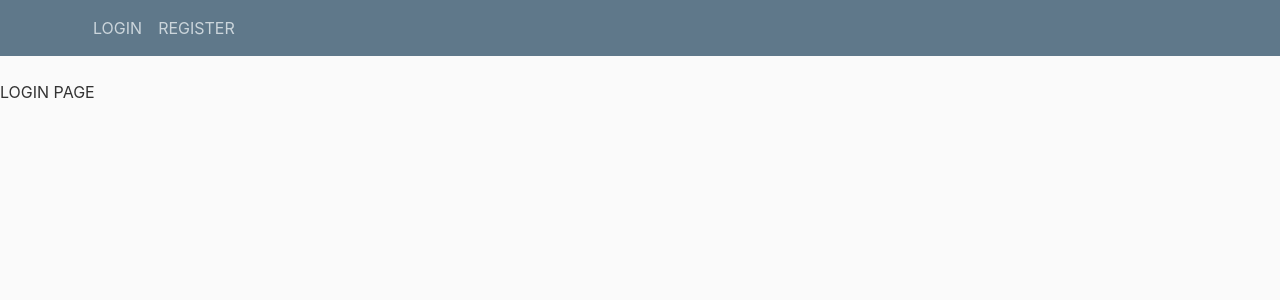
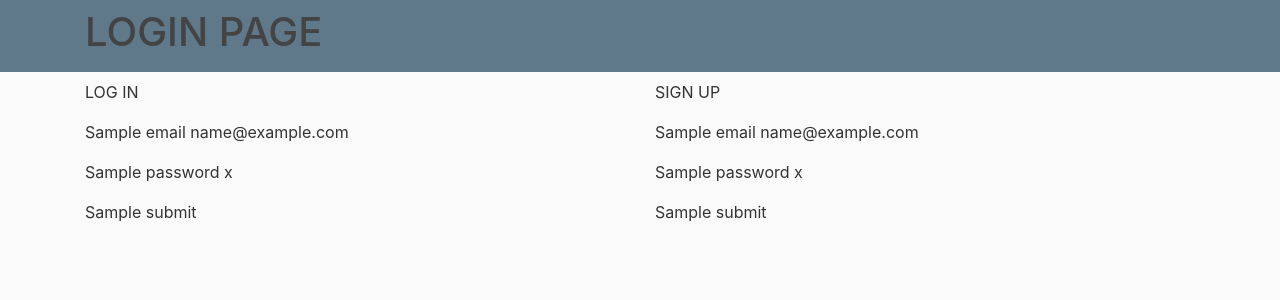
Before and after one commit to CSMaris/ProjectInfoSystems, a Flask app: template templates/login.html in a window 1280 px wide. Shown: the top 300 px of the page. Run offline with Flask 2, Linux system fonts and the light colour scheme; the template is opened without the code that fills it: most values are stand-ins (such as "Sample title", 1, 10 or a date in 2020); some libraries are stand-ins or nearby versions.

Commit message:
Commit 24/11/2018 2

```diff
--- a/app.py
+++ b/app.py
@@ -2,23 +2,29 @@ from flask import Flask, request, url_for, render_template, session, redirect
 from forms import loginForm, signupForm
 
 app = Flask(__name__)
+app.config['SECRET_KEY'] = "vjhbgkyutgum"
 
 
 @app.route('/')
 def hello_world():
-    return render_template("layout.html")
+    return render_template("homeC.html")
 
-@app.route('/loginPage')
+@app.route('/loginPage', methods=['POST', 'GET'])
 def log():
     form1=loginForm()
     form2=signupForm()
-    #if form1.validate_on_submit():
+    namePage1=""
+    namePage2=""
+    if form1.validate_on_submit():
+        session['email1'] = form1.email.data
+        session['password1'] = form1.password.data
 
-    #elif form2.validate_on_submit():
+    if form2.validate_on_submit():
+        session['email2'] = form2.email.data
+        session['password2'] = form2.password.data
 
 
-
-    return "YOU LOGGED"
+    return render_template('login.html', form1=form1,form2=form2, namePage1=session.get('email1', False) )
 
 
 if __name__ == '__main__':
--- a/forms.py
+++ b/forms.py
@@ -2,10 +2,12 @@ from flask_wtf import FlaskForm
 from wtforms import SubmitField, PasswordField, StringField
 from wtforms.validators import Email, DataRequired, Length
 
+
 class loginForm(FlaskForm):
     email = StringField('Email:', validators=[DataRequired(), Email()])
-    password = PasswordField('Password',validators= [DataRequired()])
+    password = PasswordField('Password',validators= [DataRequired(), Length(min=8, max=20)])
     submit=SubmitField('Log in')
+
 
 class signupForm(FlaskForm):
     email = StringField('Email:', validators=[DataRequired(), Email()])
--- a/static/style.css
+++ b/static/style.css
@@ -7,6 +7,7 @@ body {
 h1, h2, h3, h4, h5, h6 {
   color: #444444;
 }
+
 
 .bg-steel {
   background-color: #5f788a;
--- a/templates/login.html
+++ b/templates/login.html
@@ -10,17 +10,59 @@
 <header class="site-header">
    <nav class="navbar navbar-expand-md navbar-dark bg-steel fixed-top">
     <div class="container">
-      <div class="collapse navbar-collapse" id="navbarToggle">
-       <div class="navbar-nav">
-          <a class="nav-item nav-link" href="/login">LOGIN</a>
-          <a class="nav-item nav-link" href="/register">REGISTER</a>
-        </div>
-
-      </div>
+        <h1> LOGIN PAGE</h1>
     </div>
    </nav>
 </header>
-LOGIN PAGE
+<div class="container">
+<div class="row">
+<div class="col-md">
+<p>LOG IN</p>
+{% if namePage %}
+    <p>LOGGED</p> <!-- will be shown only if validated->
+{% else %}
+ <form method="post" action="">
+
+   {{ form1.email.label }}
+   {{ form1.email }}
+    <p></p>
+   {{ form1.password.label }}
+
+    {%  if form1.password.errors%}<!-- whether there are errors in the name inputfield I can tell them to the user-->
+    {{ form1.password }}
+      {% for error in form1.password.errors %}
+        <p>{{ error }}</p>
+      {% endfor %}
+    {% else %}
+        {{ form1.password }}
+    {% endif %}
+
+
+    <p></p>
+
+
+    <p></p>
+    {{ form1.submit }}
+
+
+
+
+</form>
+{% endif %}
+</div>
+<div class="col-md">
+    <p>SIGN UP</p>
+     {{ form2.email.label }}
+   {{ form2.email }}
+    <p></p>
+   {{ form2.password.label }}
+    {{ form2.password }}
+      <p></p>
+    {{ form2.submit }}
+
+</div>
+</div>
+</div>
 
 </body>
 <script src="https://code.jquery.com/jquery-3.3.1.slim.min.js" integrity="sha384-q8i/X+965DzO0rT7abK41JStQIAqVgRVzpbzo5smXKp4YfRvH+8abtTE1Pi6jizo" crossorigin="anonymous"></script>
```
Also changed, not shown: templates/homeC.html (+30 -2 lines), templates/layout.html (renamed from templates/Layout.html).
